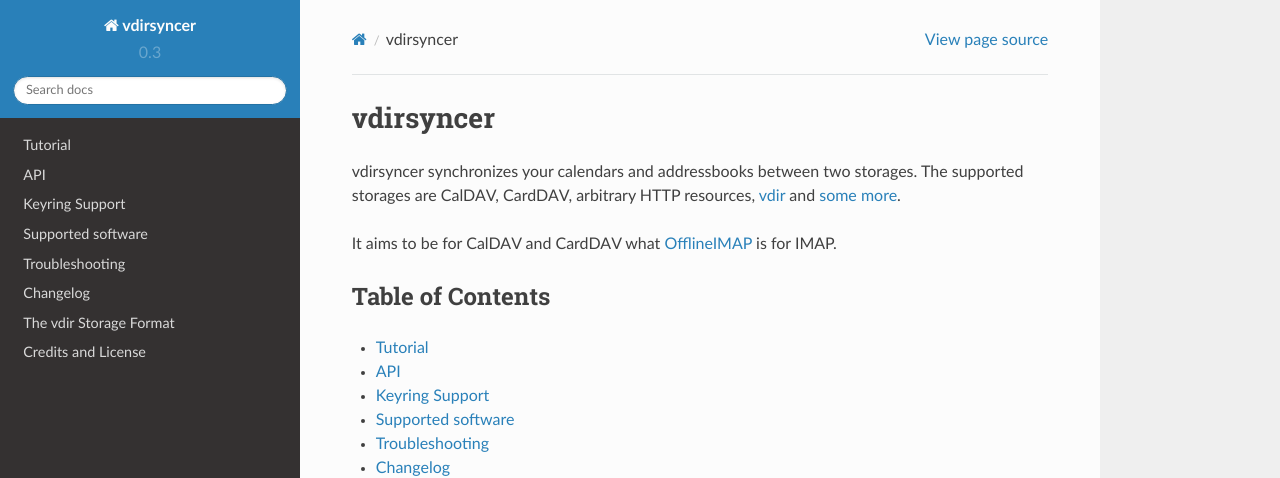
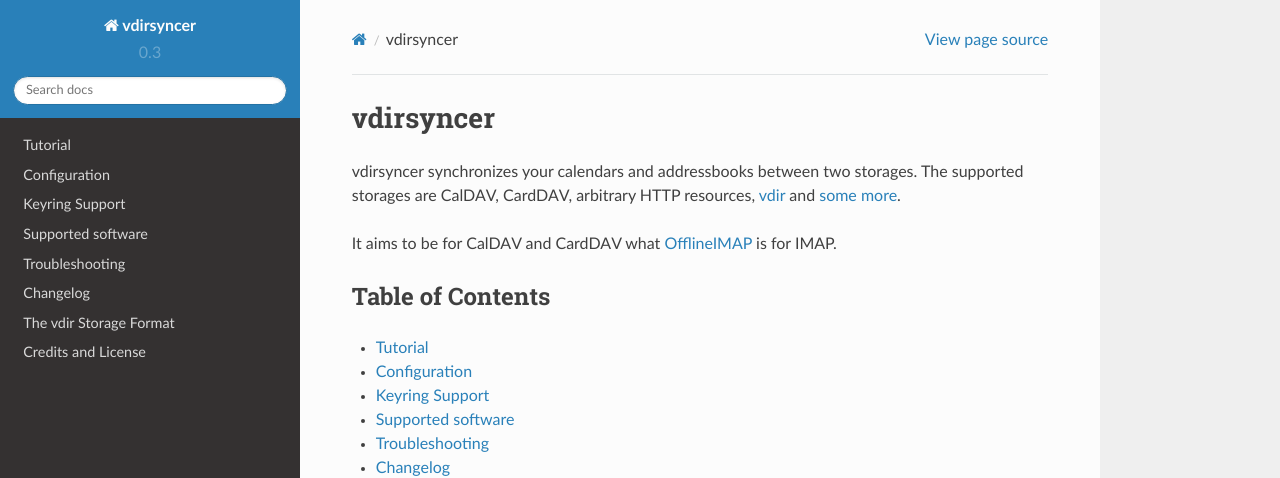
Before and after one commit to pimutils/vdirsyncer, a Sphinx documentation site: the page built from docs/index.rst, in a window 1280 px wide. Shown: the top 478 px of the page. Built offline with Sphinx 7.4.7 and the Read the Docs theme 2.0.0, drawn with Linux system fonts in a browser that asks for light colours.

Commit message:
Rename "API" to "Config"
This is not actually a programming interface.

```diff
--- a/docs/api.rst
+++ b/docs/config.rst
@@ -1,14 +1,12 @@
-===
-API
-===
+=============
+Configuration
+=============
 
-Config Parameters
-=================
 
 .. _general_config:
 
 General Section
----------------
+===============
 
 ::
 
@@ -49,7 +47,7 @@
 .. _pair_config:
 
 Pair Section
-------------
+============
 
 ::
 
@@ -79,7 +77,7 @@
 .. _storage_config:
 
 Storage Section
----------------
+===============
 
 ::
 
@@ -98,12 +96,12 @@
 .. _storages:
 
 Supported Storages
-==================
+------------------
 
 .. module:: vdirsyncer.storage
 
 Read-write storages
--------------------
+~~~~~~~~~~~~~~~~~~~
 
 These storages generally support reading and changing of their items. Their
 default value for ``read_only`` is ``False``, but can be set to ``True`` if
@@ -118,7 +116,7 @@
 .. autoclass:: SingleFileStorage
 
 Read-only storages
-------------------
+~~~~~~~~~~~~~~~~~~
 
 These storages don't support writing of their items, consequently ``read_only``
 is set to ``True`` by default. Changing ``read_only`` to ``False`` on them
--- a/docs/index.rst
+++ b/docs/index.rst
@@ -16,7 +16,7 @@
    :maxdepth: 1
 
    tutorial
-   api
+   config
    keyring
    supported
    troubleshooting
```
